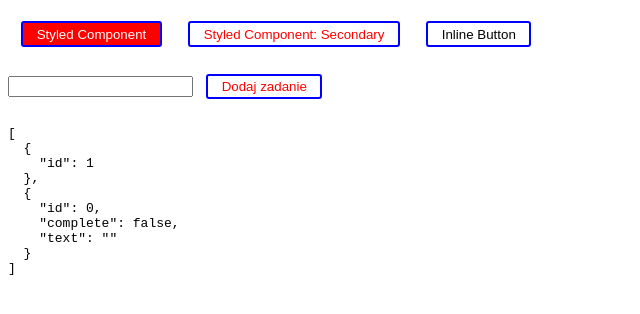
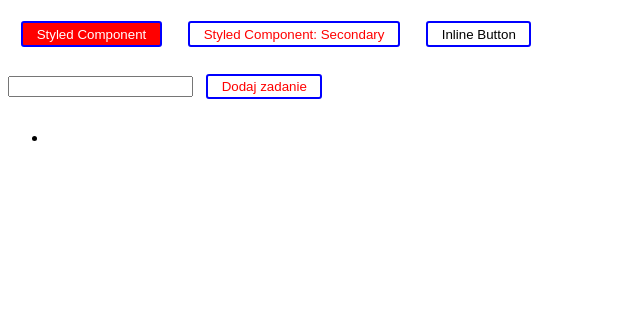
Before and after one commit to Alexbasisty/midadvancedReact, a React (Create React App) app: page / in a window 1280 px wide. Both pictures are taken after a click on the button "Dodaj zadanie". Shown: the top 314 px of the page, without its empty margins (0-640 px from the left). Built offline with nearby package versions, Linux system fonts and the light colour scheme; the HTML template or start-up script is replaced by a standard one.

Commit message:
toggling todo list

```diff
--- a/src/actions/todo.actions.js
+++ b/src/actions/todo.actions.js
@@ -6,3 +6,8 @@ export const addTodo = (text) => ({
     complete: false,
     text,
 });
+
+export const toggleTodo = (id) => ({
+    type: "TOGGLE_TODO",
+    id,
+});
--- /dev/null
+++ b/src/components/Todo.js
@@ -0,0 +1,14 @@
+import React from "react";
+
+const Todo = ({ text, complete, onClick }) => {
+    return (
+        <li
+            onClick={onClick}
+            style={{ textDecoration: complete ? "line-through" : "none" }}
+        >
+            {text}
+        </li>
+    );
+};
+
+export default Todo;
--- a/src/containers/toDoList.js
+++ b/src/containers/toDoList.js
@@ -1,12 +1,29 @@
 import React from "react";
 import { connect } from "react-redux";
 
-const TodoList = ({ todos }) => {
-    return <pre>{JSON.stringify(todos, null, 2)}</pre>;
+import Todo from "../components/Todo";
+import { toggleTodo } from "../actions/todo.actions";
+
+const TodoList = ({ todos, toggleTodo }) => {
+    return (
+        <ul>
+            {todos.map((todo) => (
+                <Todo
+                    key={todo.id}
+                    {...todo}
+                    onClick={() => toggleTodo(todo.id)}
+                />
+            ))}
+        </ul>
+    );
 };
 
 const mapStateToProps = (state) => ({
     todos: state.todos,
 });
 
-export default connect(mapStateToProps)(TodoList);
+const mapDispatchToProps = {
+    toggleTodo,
+};
+
+export default connect(mapStateToProps, mapDispatchToProps)(TodoList);
--- a/src/reducers/todo.reducer.js
+++ b/src/reducers/todo.reducer.js
@@ -1,4 +1,4 @@
-const todos = (state = [{ id: 1 }], action) => {
+const todos = (state = [], action) => {
     switch (action.type) {
         case "ADD_TODO":
             return [
@@ -9,6 +9,16 @@ const todos = (state = [{ id: 1 }], action) => {
                     text: action.text,
                 },
             ];
+        case "TOGGLE_TODO":
+            return state.map((todo) => {
+                const isToggledTodo = todo.id === action.id;
+
+                return {
+                    ...todo,
+                    complete: isToggledTodo ? !todo.complete : todo.complete,
+                };
+            });
+
         default:
             return state;
     }
```
